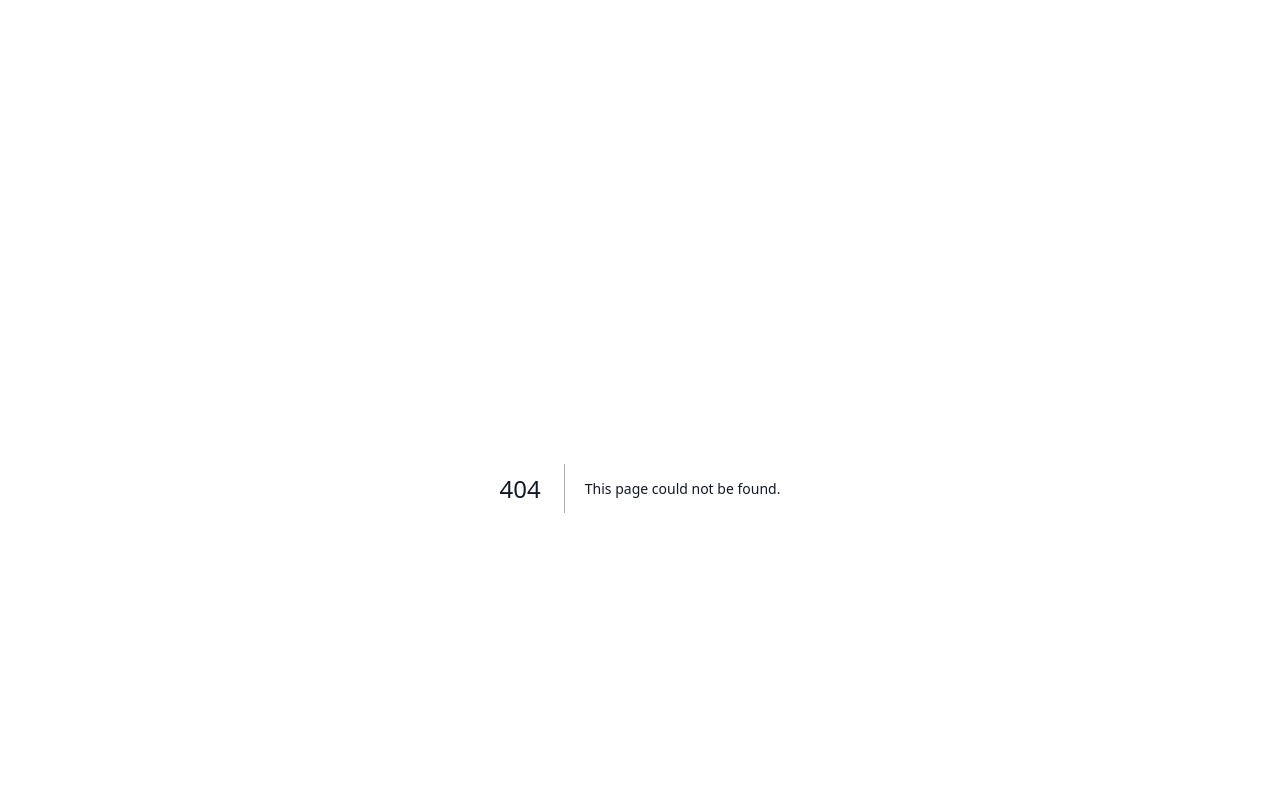
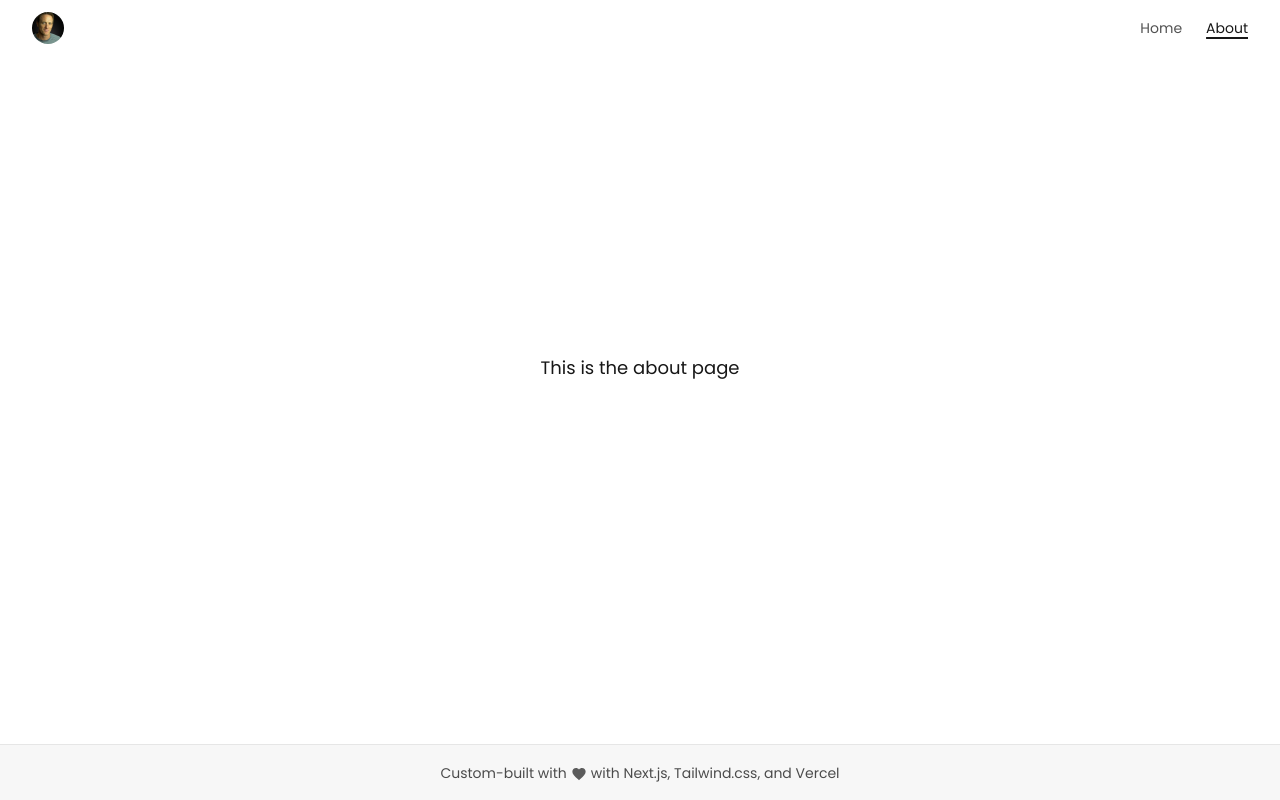
Before and after one commit to jasonkylefrank/jasonkylefrank.com, a Next.js app: page /about in a window 1280 px wide. Before the commit this address had no page. Shown: the top 800 px of the page. Built offline with nearby package versions, Linux system fonts and the light colour scheme.

Commit message:
Created basic app-bar & nav; about page.

```diff
--- /dev/null
+++ b/app/about/page.tsx
@@ -0,0 +1,5 @@
+function AboutPage() {
+  return <div>This is the about page</div>;
+}
+
+export default AboutPage;
--- /dev/null
+++ b/app/app-bar/app-bar.tsx
@@ -0,0 +1,35 @@
+"use client";
+import NavLink from "./nav-link";
+import Image, { StaticImageData } from "next/image";
+import headshot from "/public/assets/Headshot-2017.png";
+import { useSelectedLayoutSegment } from "next/navigation";
+import classNames from "classnames";
+
+function AppBar() {
+  const currentURLSegment = useSelectedLayoutSegment();
+  const isHome = currentURLSegment == null;
+
+  return (
+    <nav className="not-prose grid w-screen grid-flow-col items-center justify-between justify-items-center py-3 px-8">
+      <Image
+        className={classNames("rounded-full", { "opacity-0": isHome })}
+        src={headshot}
+        alt="Jason K. Frank"
+        width={32}
+        height={32}
+        priority
+      />
+      <span className="grid grid-flow-col gap-6">
+        <NavLink
+          className={classNames({ "opacity-0": isHome })}
+          text="Home"
+          href="/"
+          key="Home"
+        />
+        <NavLink text="About" href="/about" key="About" />
+      </span>
+    </nav>
+  );
+}
+
+export default AppBar;
--- /dev/null
+++ b/app/app-bar/nav-link.tsx
@@ -0,0 +1,36 @@
+"use client";
+
+import classNames from "classnames";
+import Link from "next/link";
+import { useSelectedLayoutSegment } from "next/navigation";
+
+function NavLink({
+  text,
+  href,
+  className,
+}: {
+  text: string;
+  href: string;
+  className?: string;
+}) {
+  // Need the nullish coalescing here b/c useSelectedLayoutSegment() returns null if the user is at the root of this layout-level.
+  const currentURLSegment = useSelectedLayoutSegment() ?? "";
+
+  const isActive = `/${currentURLSegment}` === href;
+
+  // TODO: set the base gray to a neutral gray in Tailwind
+  return (
+    <Link
+      className={classNames(className, "border-none text-sm", {
+        "text-gray-900 underline decoration-gray-900 decoration-2 underline-offset-4":
+          isActive,
+        "text-gray-600 no-underline": !isActive,
+      })}
+      href={href}
+    >
+      {text}
+    </Link>
+  );
+}
+
+export default NavLink;
--- a/app/hero/hero-avatar.tsx
+++ b/app/hero/hero-avatar.tsx
@@ -14,7 +14,7 @@ function HeroAvatar({
 }) {
   const placeholderElement = (
     // NOTE: Tailwind does not allow us to dynamically construct classnames, so I could NOT
-    //       do: className={`sm:w-[${132}px]`}.  See: https://tailwindcss.com/docs/content-configuration#dynamic-class-names
+    //       do: className={`sm:w-[${size}px]`}.  See: https://tailwindcss.com/docs/content-configuration#dynamic-class-names
     //       Thus, I'm using inline style for that aspect.
     <span
       style={{ width: `${size}px` }}
--- a/app/layout.tsx
+++ b/app/layout.tsx
@@ -1,6 +1,7 @@
 import cn from "classnames";
 import "./globals.css";
 import { Poppins } from "@next/font/google";
+import AppBar from "./app-bar/app-bar";
 
 // TODO: Consider finding a variable-weight font so I don't need to specify the weights
 const poppins = Poppins({
@@ -21,12 +22,12 @@ export default function RootLayout({
           also not collapsing any smaller than that row's content (in this case the <main>
           element is that 'auto' row) */}
       <body className="grid h-full grid-rows-[56px_auto_56px]">
-        <nav className="opacity-0">This is a nav</nav>
+        <AppBar />
 
         <main
-          className="prose grid max-w-none place-items-center p-5 pb-12
+          className="prose grid max-w-none place-items-center p-5 pb-24
                    text-gray-900 prose-a:text-blue-600 prose-a:no-underline
-                     md:prose-lg md:p-6 md:pb-12 lg:p-8 lg:pb-12"
+                     md:prose-lg md:p-6 md:pb-24 lg:p-8 lg:pb-24"
         >
           {children}
         </main>
--- a/tailwind.config.cjs
+++ b/tailwind.config.cjs
@@ -1,4 +1,6 @@
 /** @type {import('tailwindcss').Config} */
+const colors = require("tailwindcss/colors");
+
 module.exports = {
   content: [
     "./app/**/*.{js,ts,jsx,tsx}",
@@ -11,6 +13,9 @@ module.exports = {
         // See the corresponding font import and instantiation in app/layout.tsx
         sans: ["var(--font-poppins)"],
       },
+      colors: {
+        gray: colors.neutral,
+      },
     },
   },
   plugins: [require("@tailwindcss/typography")],
```
